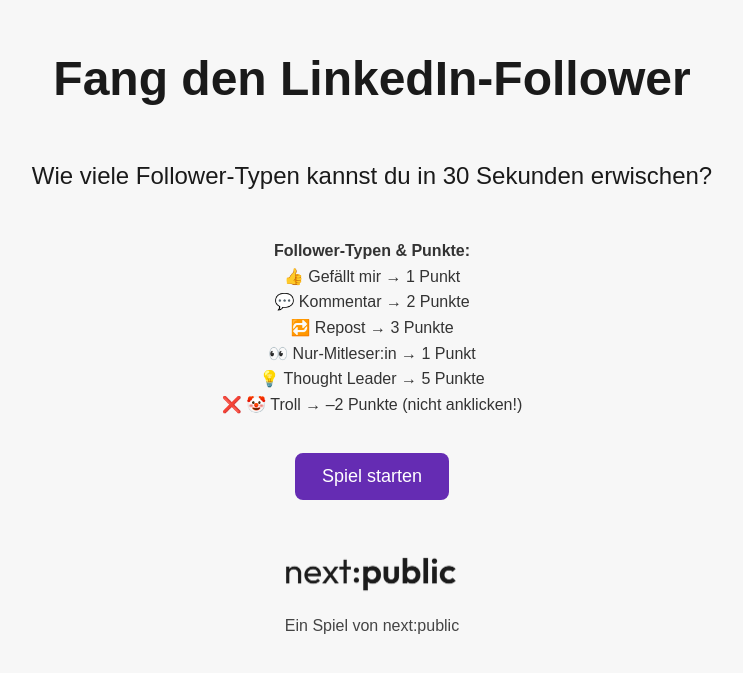
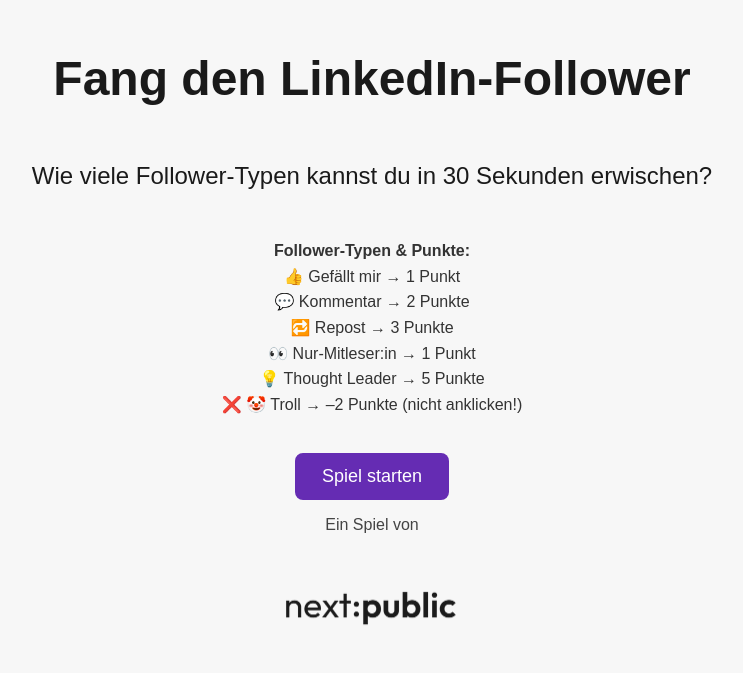
Before and after one commit to Carsten-nxp/fang-den-follower, a plain HTML site: page index.html in a window 1280 px wide. Shown: the part 121-794 px from the top of the page, without its empty margins (316-1059 px from the left). Drawn offline with Linux system fonts and the light colour scheme.

Commit message:
Update index.html

```diff
--- a/index.html
+++ b/index.html
@@ -125,8 +125,8 @@
       ❌ 🤡 Troll → –2 Punkte (nicht anklicken!)
     </div>
     <button class="btn" id="start-btn">Spiel starten</button>
+    <div class="credits">Ein Spiel von</div>
     <img id="start-logo" src="img/nextpublic-logo.png" alt="next:public Logo">
-    <div class="credits">Ein Spiel von next:public</div>
   </div>
 
   <!-- Spielfeld -->
@@ -139,8 +139,8 @@
   <div id="end-screen" style="display:none;">
     <div>🎉 Zeit ist um!</div>
     <div id="final-score" style="margin-top: 1em;"></div>
+    <div class="credits">Ein Spiel von</div>
     <img id="logo" src="img/nextpublic-logo.png" alt="next:public Logo">
-    <div class="credits">Ein Spiel von next:public</div>
     <button class="btn" id="restart-btn">Nochmal spielen</button>
   </div>
 
```
